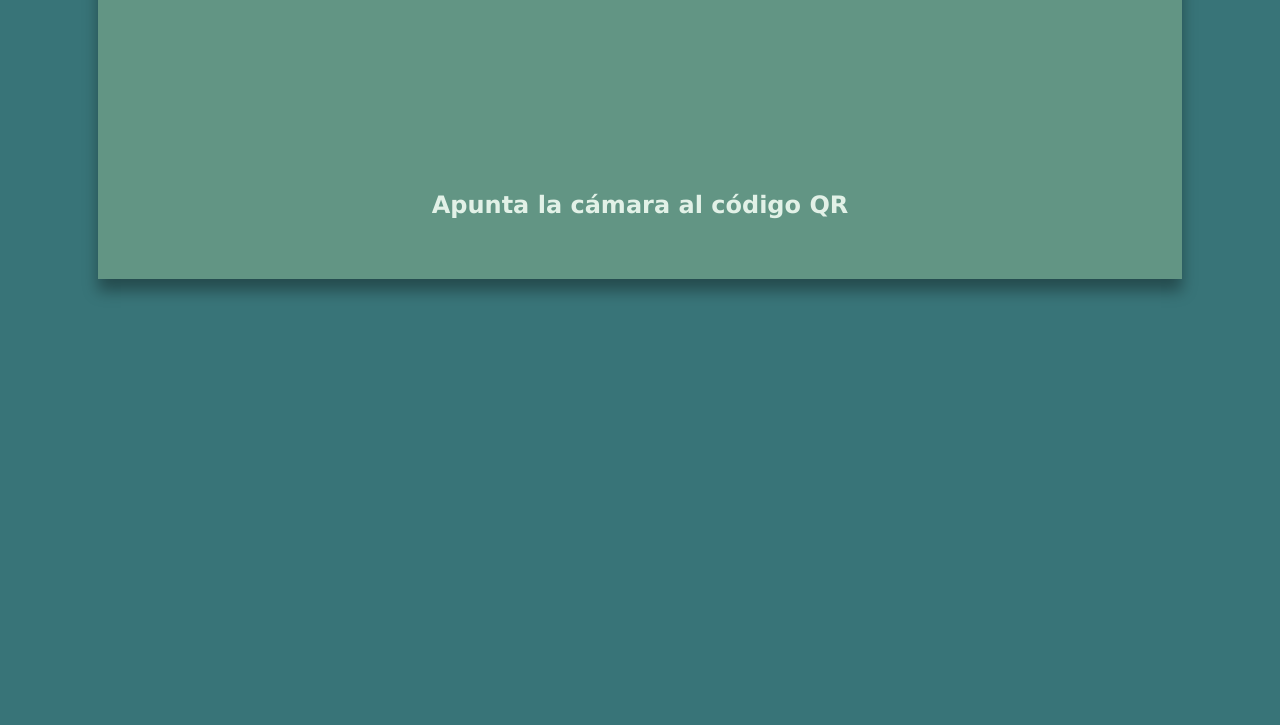
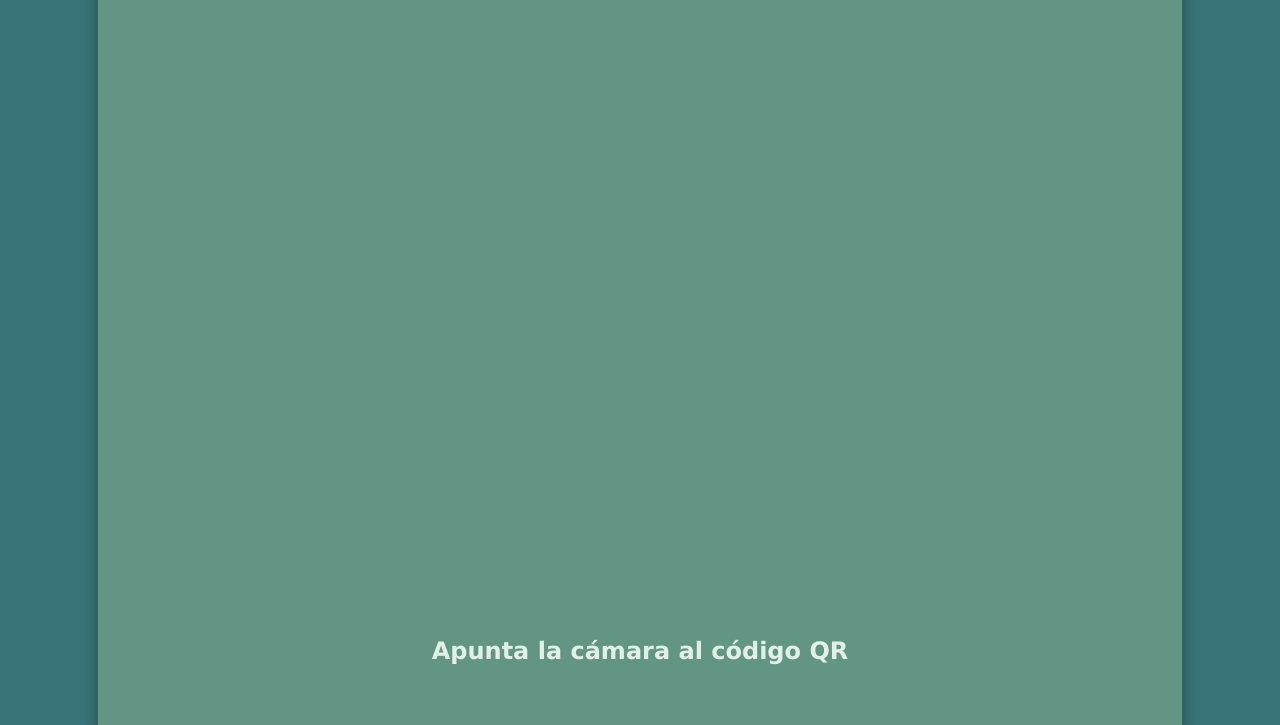
Before and after one commit to FELIP08/BlockchainAgregar, a plain HTML site: page index.html in a window 1280 px wide. Shown: the part 181-906 px from the top of the page. Before the commit the page ends 800 px from the top, so only its background shows below. Drawn offline with nearby package versions, Linux system fonts and the light colour scheme.

Commit message:
Update style2.css

```diff
--- a/style2.css
+++ b/style2.css
@@ -4,6 +4,12 @@ body{
     margin: 0%;
     padding: 0%;
     font-family: 'Lucida Sans Regular', 'Lucida Grande', 'Lucida Sans Unicode';
+}
+video, canvas {
+    display: block;
+    width: 100%;
+    max-width: 600px;
+    height: auto;
 }
 h1{
     margin: 0%;
```
